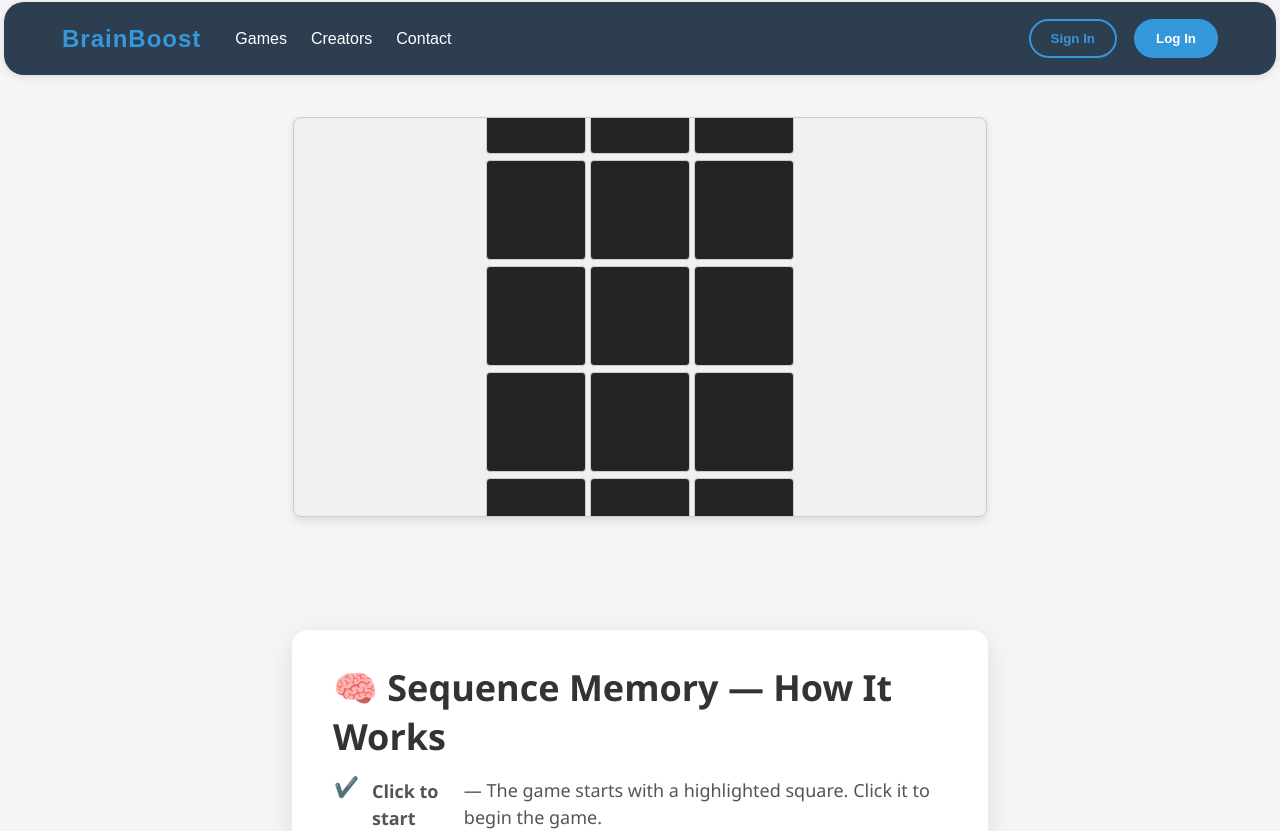
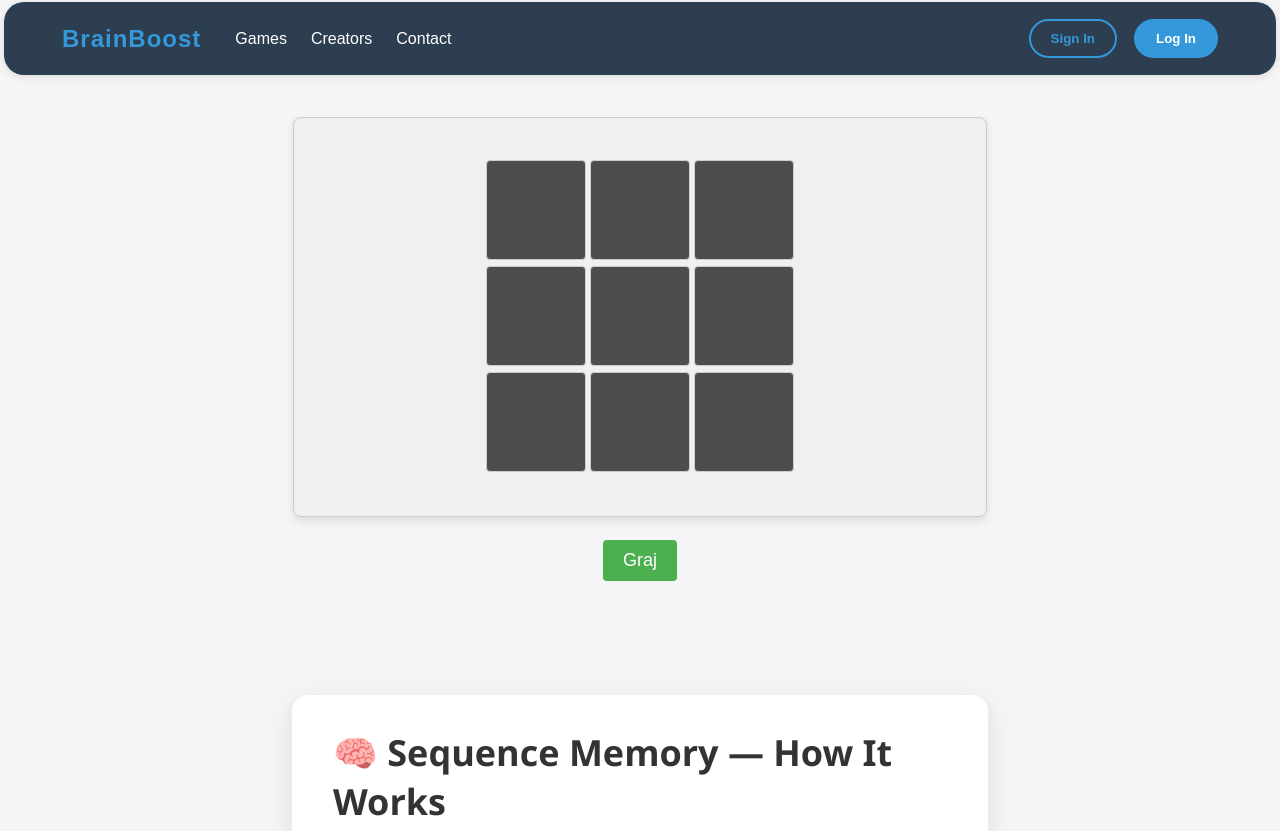
Before and after one commit to kacrro/BrainBoost, a React (Create React App) app: page /game/sequence-memory in a window 1280 px wide. Shown: the top 831 px of the page. Built offline with nearby package versions, Linux system fonts and the light colour scheme.

Commit message:
added basic working memory sequence game

```diff
--- a/src/Pages/SequenceMemory/components/GameArea.tsx
+++ b/src/Pages/SequenceMemory/components/GameArea.tsx
@@ -1,36 +1,98 @@
 import '../../../styles/GameArea.css'
-import {useState} from "react";
+import {useState, useEffect, Dispatch, SetStateAction} from "react";
 
-interface Square {
-  id: number;
-  isHighlighted: boolean;
+enum GameState {
+  SEQUENCE,
+  USER_INPUT
 }
 
-const GameArea = () => {
-  const [highlightedSquare, setHighlightedSquare] = useState<number>(
-    Math.floor(Math.random() * 9)
-  );
+const GameArea = ({isStarted, setIsStarted}: {
+  isStarted: boolean,
+  setIsStarted: Dispatch<SetStateAction<boolean>>
+}) => {
+  const [gameState, setGameState] = useState<GameState>(GameState.SEQUENCE);
+  const [sequence, setSequence] = useState<number[]>([Math.floor(Math.random() * 9)]);
+  const [currentStep, setCurrentStep] = useState(0);
 
-  const squares: Square[] = Array.from({ length: 9 }, (_, index) => ({
-    id: index,
-    isHighlighted: index === highlightedSquare,
-  }));
+  const handleSquareClick = (index: number) => {
+    if (currentStep >= sequence.length) {
+      return;
+    }
+
+    if (index !== sequence[currentStep]) {
+      highlightSquare(index, 1000, false);
+      setIsStarted(false);
+      setGameState(GameState.SEQUENCE);
+      setCurrentStep(0);
+      setSequence([Math.floor(Math.random() * 9)]);
+      return;
+    }
+
+    highlightSquare(index, 200, true);
+    setCurrentStep(currentStep + 1);
+
+    if (currentStep + 1 === sequence.length) {
+      setTimeout(() => {
+        setGameState(GameState.SEQUENCE);
+        setCurrentStep(0);
+        setSequence((prev) => {
+          let next;
+          do {
+            next = Math.floor(Math.random() * 9);
+          } while (next === prev[prev.length - 1]);
+          return [...prev, next];
+        });
+      }, 1000);
+    }
+    return;
+  }
+
+  const highlightSquare = (index: number, time: number, right: boolean) => {
+    const squareRef = document.getElementById(`square-${index}`);
+    if (squareRef) {
+      squareRef.classList.add(`highlight_${right ? 'right' : 'wrong'}`);
+      setTimeout(() => {
+        squareRef.classList.remove(`highlight_${right ? 'right' : 'wrong'}`);
+      }, time);
+    }
+  };
+
+  useEffect(() => {
+    if (isStarted) {
+      sequence.forEach((index, i) => {
+        setTimeout(() => {
+          highlightSquare(index, 1000, true);
+          if (i === sequence.length - 1) {
+            setTimeout(() => {
+              setGameState(GameState.USER_INPUT);
+            }, 1000);
+          }
+        }, i * 1000);
+      });
+    }
+  }, [isStarted, sequence]);
 
   return (
-    <div className="game-area">
+    <div
+      className={`game-area ${isStarted ? 'started' : ''} ${gameState === GameState.SEQUENCE ? 'sequence' : 'user-input'}`}>
       <table className="square-grid">
         <tbody>
-          {squares.map((_, index) => (
-            <tr key={Math.floor(index / 3)}>
-              {squares.slice(index, index + 3).map((s) => (
-                <td key={s.id} className="square">
+        {Array.from({length: 3}, (_, rowIndex) => (
+          <tr key={rowIndex}>
+            {[0, 1, 2].map((colIndex) => {
+              const id = rowIndex * 3 + colIndex;
+              return (
+                <td key={id} className="square">
                   <button
-                    className={`square-button ${s.isHighlighted ? 'highlighted' : ''}`}
+                    className={`square-button`} id={`square-${id}`}
+                    onClick={(_) => handleSquareClick(id)}
+                    disabled={!isStarted && gameState === GameState.SEQUENCE}
                   ></button>
                 </td>
-              ))}
-            </tr>
-          ))}
+              );
+            })}
+          </tr>
+        ))}
         </tbody>
       </table>
     </div>
--- a/src/Pages/SequenceMemory/components/SequenceMemoryGame.tsx
+++ b/src/Pages/SequenceMemory/components/SequenceMemoryGame.tsx
@@ -1,10 +1,16 @@
 import GameArea from "./GameArea";
-
+import StartButton from "./StartButton";
+import '../styles/SequenceMemoryGame.css'
+import {useState} from "react";
 
 const SequenceMemoryGame = () => {
+  const [isStarted, setIsStarted] = useState(false);
+
   return (
     <div className="sequence-memory">
-      <GameArea />
+      <GameArea isStarted={isStarted} setIsStarted={setIsStarted} />
+      <div style={{ display: "flex", justifyContent: "space-between", padding: "10px" }} />
+      <StartButton isStarted={isStarted} setIsStarted={setIsStarted} />
     </div>
   );
 };
--- /dev/null
+++ b/src/Pages/SequenceMemory/components/StartButton.tsx
@@ -0,0 +1,23 @@
+import '../styles/SequenceMemoryGame.css'
+import {Dispatch, SetStateAction, useEffect, useState} from "react";
+
+const StartButton = ({isStarted, setIsStarted}: {isStarted: boolean, setIsStarted:  Dispatch<SetStateAction<boolean>>}) => {
+  const [disabled, setDisabled] = useState(false);
+
+  const handleClick = () => {
+    setIsStarted(true);
+    setDisabled(true);
+  }
+
+  useEffect(() => {
+    setDisabled(isStarted);
+  }, [isStarted, setDisabled]);
+
+  return (
+    <button className={`free-play-button ${disabled ? 'disabled' : ''}`} onClick={handleClick} disabled={disabled}>
+      Graj
+    </button>
+  );
+};
+
+export default StartButton;
--- /dev/null
+++ b/src/Pages/SequenceMemory/styles/SequenceMemoryGame.css
@@ -0,0 +1,26 @@
+.sequence-memory {
+    display: flex;
+    flex-direction: column;
+    align-items: center;
+    justify-content: center;
+}
+
+.free-play-button {
+    padding: 10px 20px;
+    font-size: 18px;
+    background-color: #4CAF50;
+    color: white;
+    border: none;
+    border-radius: 4px;
+    cursor: pointer;
+    transition: background-color 0.3s;
+}
+
+.free-play-button:hover {
+    background-color: #45a049;
+}
+
+.free-play-button.disabled {
+    background-color: #ccc;
+    cursor: not-allowed;
+}
--- a/src/styles/GameArea.css
+++ b/src/styles/GameArea.css
@@ -17,7 +17,7 @@
     transform: translate(-50%, -50%);
     padding: 10px 20px;
     font-size: 18px;
-    background-color: #4CAF50;
+    background-color: #4c4c4c;
     color: white;
     border: none;
     border-radius: 4px;
@@ -41,13 +41,18 @@
 .square-button {
     width: 100px;
     height: 100px;
-    background-color: #242424;
+    background-color: #4c4c4c;
     border: 1px solid #ccc;
     border-radius: 4px;
-    cursor: pointer;
     transition: background-color 0.3s;
 }
 
-.square-button:hover {
-    background-color: #45a049;
+.square-button.highlight_right {
+    background-color: #45a049; /* Highlight color */
+    transition: background-color 0.3s ease-in-out;
 }
+
+.square-button.highlight_wrong {
+    background-color: #dd1d1d; /* Highlight color */
+    transition: background-color 0.3s ease-in-out;
+}
```
